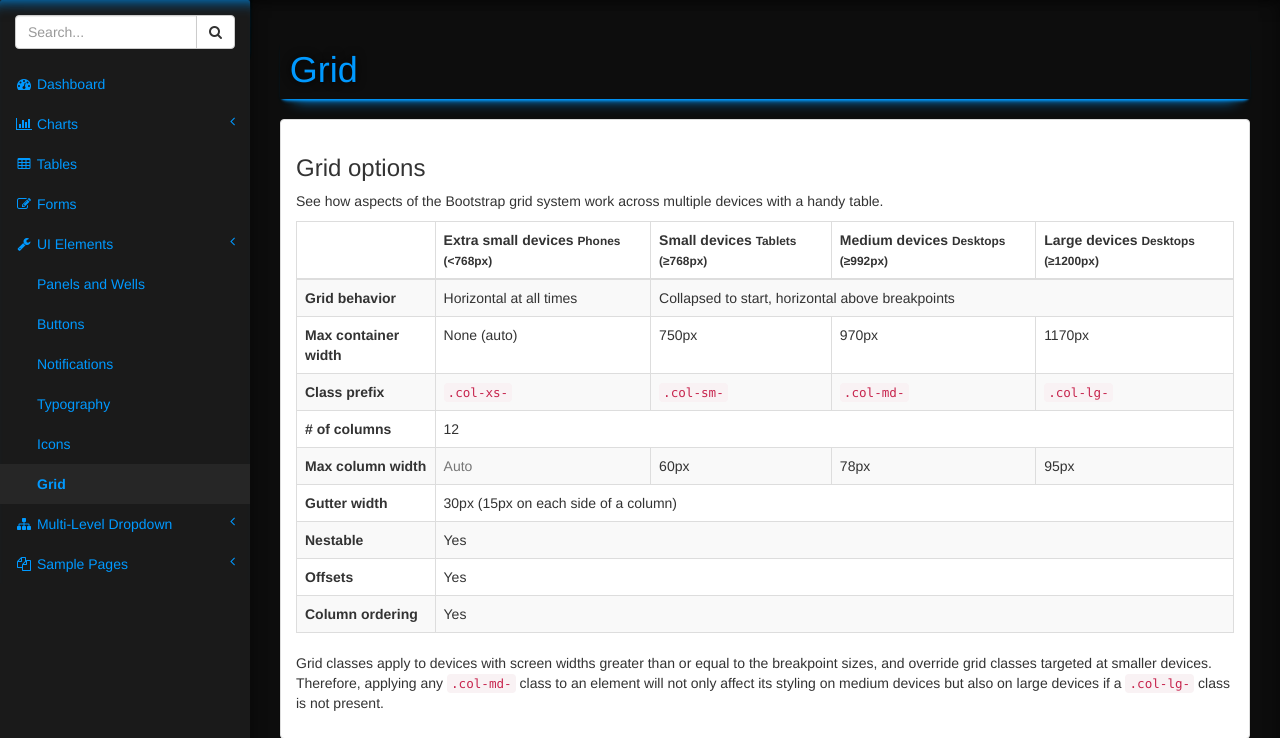
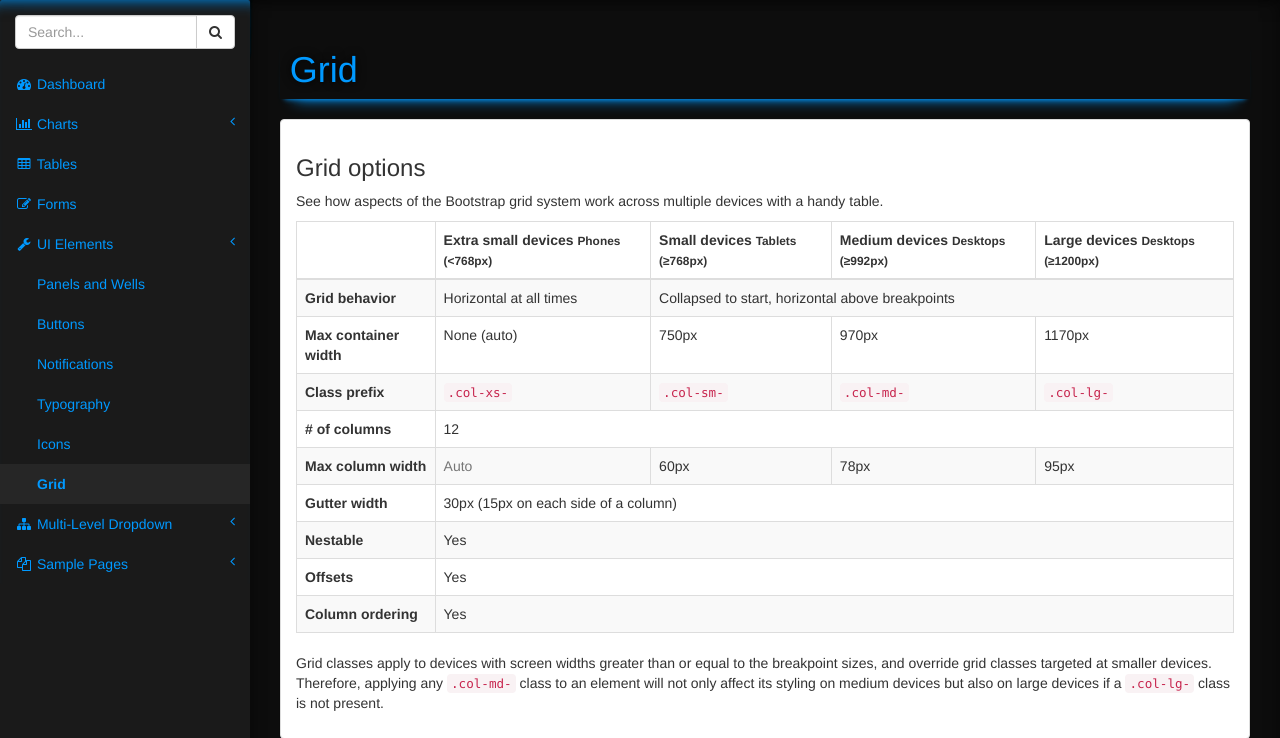
Before and after one commit to alexsanchezxc/critikon, a PHP site: page /pages/grid.html in a window 1280 px wide. Shown: the part 51-789 px from the top of the page. Run offline with PHP 8.4, Linux system fonts and the light colour scheme.

Commit message:
modificacion

```diff
--- a/css/master.css
+++ b/css/master.css
@@ -192,7 +192,7 @@ body {
 .page-header {
   color: rgb(0, 153, 255);
   text-shadow: 0 0 10px black;
-  box-shadow: 0 2px 2px -2px rgb(0, 153, 255), 0 3px 3px -3px rgb(0, 153, 255), 0 4px 4px -4px rgb(0, 153, 255), 0 5px 5px -5px rgb(0, 153, 255), 0 15px 15px -15px rgb(0, 153, 255);
+  box-shadow: 0 5px 5px -5px rgb(0, 153, 255), 0 15px 15px -15px rgb(0, 153, 255);
   border-bottom: inherit;
   padding-bottom: inherit;
   padding: 1%;
```
